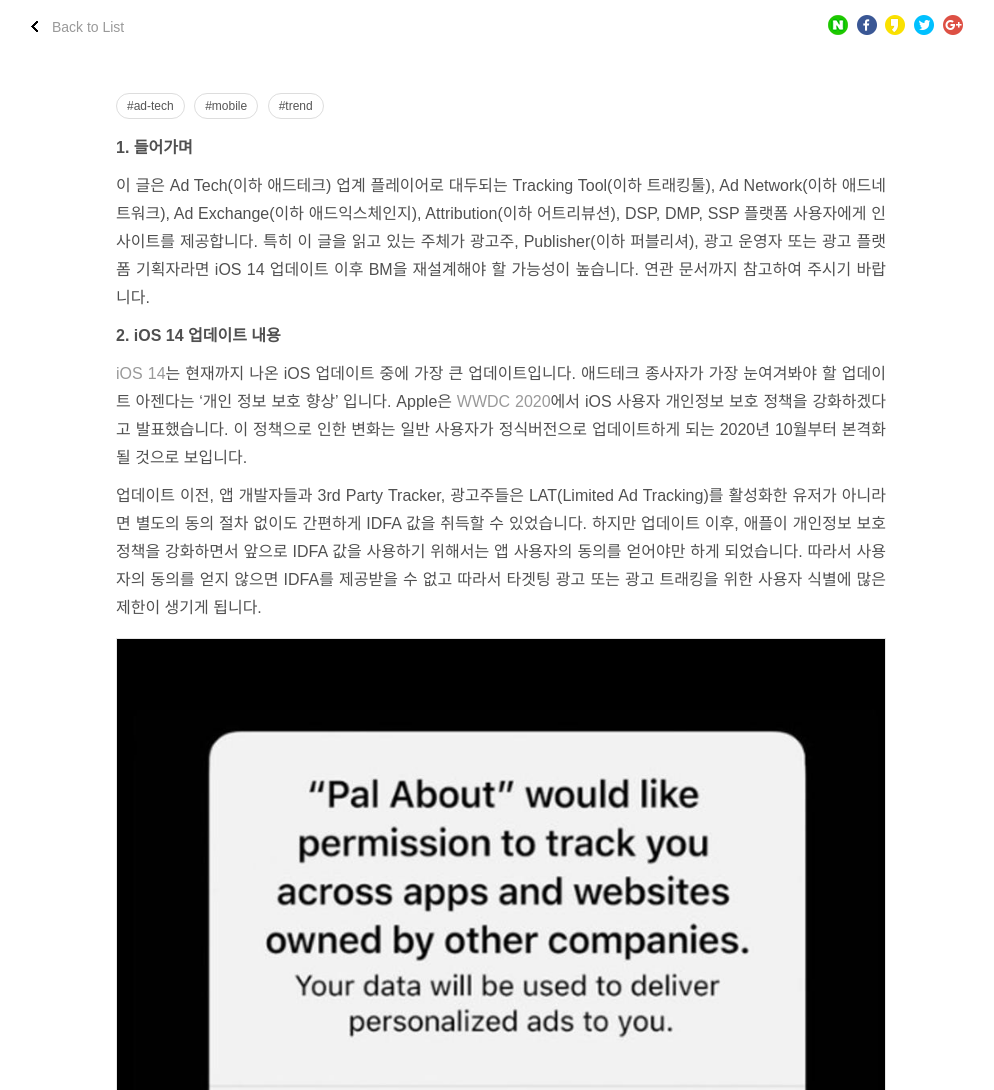
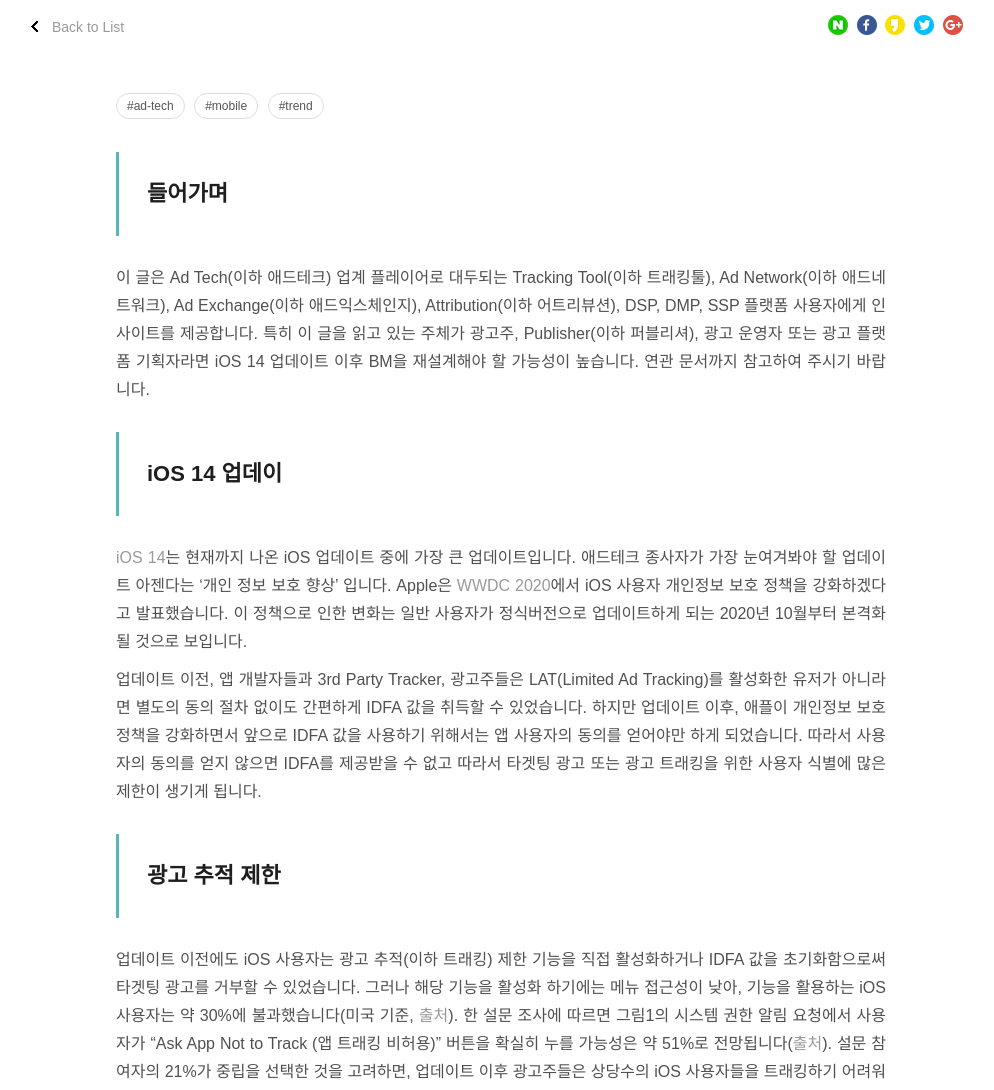
Before and after one commit to mobidays-dev/mobilab, a Jekyll site: the page built from _posts/2020-08-27-apple-ios-14-업데이트가-ad-tech-업계에-미칠-영향-1편.md, in a window 1280 px wide and 1400 px high. Shown: the part 310-1400 px from the top of the window, without its empty margins (139-1133 px from the left). Built offline with Jekyll 4.4.1, drawn with Linux system fonts in a browser that asks for light colours; comment, search, counter and statistics services are not loaded; some of the changed text lies outside the part shown.

Commit message:
Update Draft “2020-08-27-apple-ios-14-업데이트가-ad-tech-업계에-미칠-영향-1편”

```diff
--- a/_posts/2020-08-27-apple-ios-14-업데이트가-ad-tech-업계에-미칠-영향-1편.md
+++ b/_posts/2020-08-27-apple-ios-14-업데이트가-ad-tech-업계에-미칠-영향-1편.md
@@ -14,20 +14,17 @@ published: true
 ---
 <!--StartFragment-->
 
-**1. 들어가며**
+> ## **들어가며**
 
  이 글은 Ad Tech(이하 애드테크) 업계 플레이어로 대두되는 Tracking Tool(이하 트래킹툴), Ad Network(이하 애드네트워크), Ad Exchange(이하 애드익스체인지), Attribution(이하 어트리뷰션), DSP, DMP, SSP 플랫폼 사용자에게 인사이트를 제공합니다. 특히 이 글을 읽고 있는 주체가 광고주, Publisher(이하 퍼블리셔), 광고 운영자 또는 광고 플랫폼 기획자라면 iOS 14 업데이트 이후 BM을 재설계해야 할 가능성이 높습니다. 연관 문서까지 참고하여 주시기 바랍니다.
 
-
-**2. iOS 14 업데이트 내용**
+> ## **iOS 14 업데이**
 
  [iOS 14](https://www.apple.com/kr/ios/ios-14-preview/?&cid=wwa-kr-kwgo-features--slid----iPhone-&mtid=20925e2040382&aosid=p238&mnid=snaTnmPqx-dc_mtid_20925e2040382_pcrid_447580355696_pgrid_109347811852_&anonymizeip=set)는 현재까지 나온 iOS 업데이트 중에 가장 큰 업데이트입니다. 애드테크 종사자가 가장 눈여겨봐야 할 업데이트 아젠다는 ‘개인 정보 보호 향상’ 입니다. Apple은 [WWDC 2020](https://developer.apple.com/wwdc20/)에서 iOS 사용자 개인정보 보호 정책을 강화하겠다고 발표했습니다. 이 정책으로 인한 변화는 일반 사용자가 정식버전으로 업데이트하게 되는 2020년 10월부터 본격화 될 것으로 보입니다.
 
  업데이트 이전, 앱 개발자들과 3rd Party Tracker, 광고주들은 LAT(Limited Ad Tracking)를 활성화한 유저가 아니라면 별도의 동의 절차 없이도 간편하게 IDFA 값을 취득할 수 있었습니다. 하지만 업데이트 이후, 애플이 개인정보 보호 정책을 강화하면서 앞으로 IDFA 값을 사용하기 위해서는 앱 사용자의 동의를 얻어야만 하게 되었습니다. 따라서 사용자의 동의를 얻지 않으면 IDFA를 제공받을 수 없고 따라서 타겟팅 광고 또는 광고 트래킹을 위한 사용자 식별에 많은 제한이 생기게 됩니다.
 
-![<그림 1. 광고 추적 동의 모달 예시 (출처:9tomac)>](/static/images/pal_about.jpg)
-
-**3. 광고 추적 제한**
+> ## **광고 추적 제한**
 
 업데이트 이전에도 iOS 사용자는 광고 추적(이하 트래킹) 제한 기능을 직접 활성화하거나 IDFA 값을 초기화함으로써 타겟팅 광고를 거부할 수 있었습니다. 그러나 해당 기능을 활성화 하기에는 메뉴 접근성이 낮아, 기능을 활용하는 iOS 사용자는 약 30%에 불과했습니다(미국 기준, [출처](https://www.singular.net/blog/limit-ad-tracking-privacy-checkup-in-2020/)). 한 설문 조사에 따르면 그림1의 시스템 권한 알림 요청에서 사용자가 “Ask App Not to Track (앱 트래킹 비허용)” 버튼을 확실히 누를 가능성은 약 51%로 전망됩니다([출처](https://blog.tapresearch.com/2020/06/30/new-poll-suggests-ios-users-unlikely-to-share-idfa-with-publishers/)). 설문 참여자의 21%가 중립을 선택한 것을 고려하면, 업데이트 이후 광고주들은 상당수의 iOS 사용자들을 트래킹하기 어려워지게 됩니다.
 
```
Also changed, not shown: other parts of _posts/2020-08-27-apple-ios-14-업데이트가-ad-tech-업계에-미칠-영향-1편.md (+2 -2 lines).
